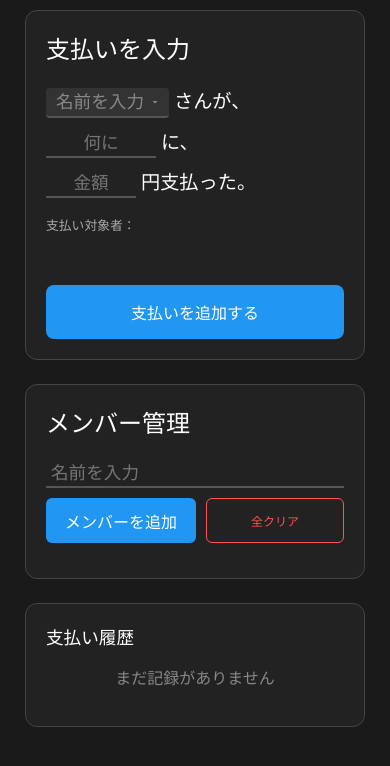
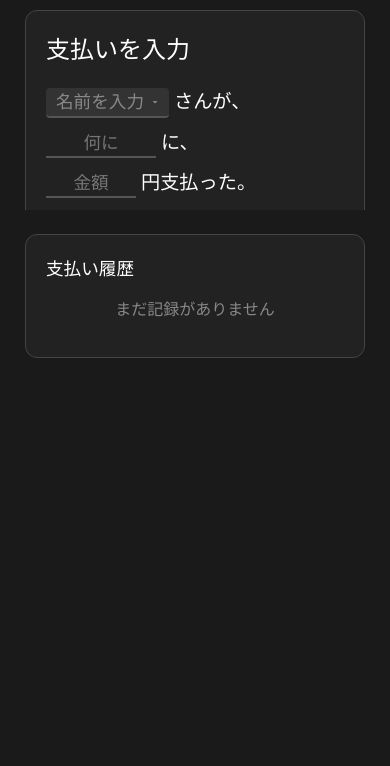
Before and after one commit to Mishima-Hiromi/split-bills-app, a React (Vite) app: page / in a window 390 px wide. Shown: the top 766 px of the page. Built offline with nearby package versions, Linux system fonts and the light colour scheme.

Commit message:
レイアウトを調整

```diff
--- a/public/sw.js
+++ b/public/sw.js
@@ -1,4 +1,4 @@
-const CACHE_NAME = "split-bill-app-v1.97";
+const CACHE_NAME = "split-bill-app-v1.98";
 // オフラインで表示するために必要なファイルの一覧
 const urlsToCache = ["index.html", "manifest.json", "logo512.png"];
 
--- a/src/App.jsx
+++ b/src/App.jsx
@@ -137,7 +137,7 @@ function App() {
       gridTemplateColumns: isMobile ? "none" : "1fr 1fr",
       gap: "24px",
       alignItems: "stretch",
-      height: isMobile ? "auto" : "420px",
+      height: isMobile ? "200px" : "420px",
       maxHeight: isMobile ? "950px" : "420px",
       overflowY: "auto", // 縦方向に溢れたらスクロールバーを出す
       overflowX: "hidden", // 横方向ははみ出させない
--- a/src/components/PaymentForm.jsx
+++ b/src/components/PaymentForm.jsx
@@ -142,7 +142,7 @@ function PaymentForm({
         </div>
       </div>
 
-      <div style={{ marginBottom: "10px" }}>
+      <div style={{ marginBottom: "8px" }}>
         <p
           style={{
             fontSize: "0.8rem",
```
